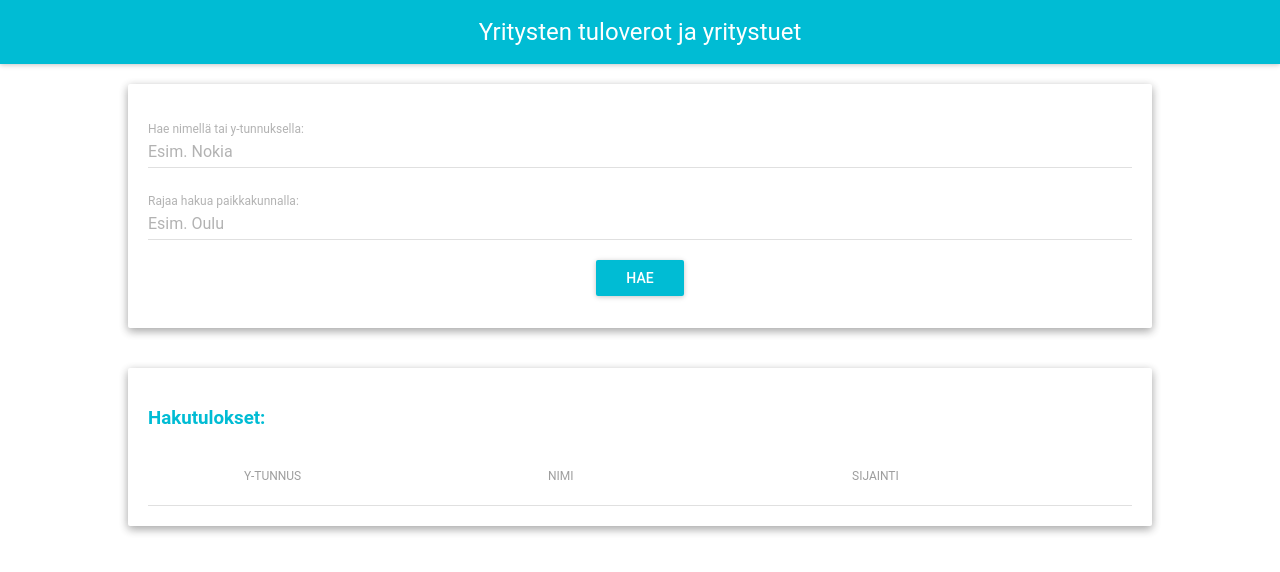
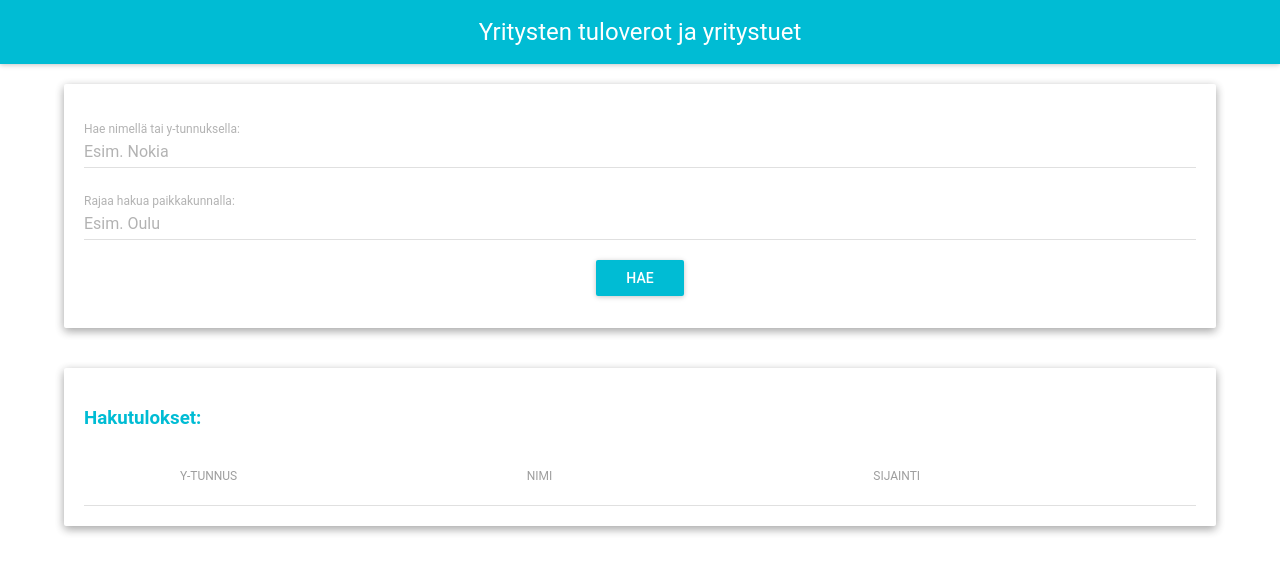
Before and after one commit to juperala/taxes-and-subsidies, a React (Create React App) app in the folder verotuki-react-app/: page / in a window 1280 px wide. Shown: the top 572 px of the page. Built offline with nearby package versions, Linux system fonts and the light colour scheme.

Commit message:
Refactored react app, updated API params.

```diff
--- a/verotuki-react-app/src/App.js
+++ b/verotuki-react-app/src/App.js
@@ -1,27 +1,15 @@
 import React, { Component } from "react";
-//import logo from "./logo.svg";
 import "./App.css";
 import { Switch, Route, withRouter } from "react-router-dom";
 import AppBar from "material-ui/AppBar";
-import AutoComplete from "material-ui/AutoComplete";
-import datasource from "./datasource";
 import Paper from "material-ui/Paper";
-import RaisedButton from "material-ui/RaisedButton";
-import { cyan500 } from "material-ui/styles/colors.js";
-import {
-  Table,
-  TableBody,
-  TableHeader,
-  TableHeaderColumn,
-  TableRow,
-  TableRowColumn
-} from "material-ui/Table";
-import TextField from "material-ui/TextField";
+import SearchForm from "./SearchForm";
 import CompanyDetails from "./CompanyDetails";
+import CompanyList from "./CompanyList";
 
-const style = {
+const paperStyle = {
   height: "80%",
-  width: "80%",
+  width: "90%",
   margin: 20,
   padding: 20,
   textAlign: "center",
@@ -35,30 +23,22 @@ class App extends Component {
       search: undefined,
       companies: []
     };
-    this.handleSearchByName = this.handleSearchByName.bind(this);
-    this.handleSearchByCounty = this.handleSearchByCounty.bind(this);
+    this.doSearch = this.doSearch.bind(this);
     this.handleCellClick = this.handleCellClick.bind(this);
   }
 
-  handleSearchByName(event, value) {
-    this.setState({ search: value });
-  }
+  doSearch(name, county) {
+    console.log(`doSearch: ${name},  ${county}`);
+    let query = `https://auutvau7zj.execute-api.eu-west-1.amazonaws.com/prod/verotukiAPI?`;
+    if (name && county) {
+      query = query.concat(`name=${name}&county=${county}`);
+    } else if (name) {
+      query = query.concat(`name=${name}`);
+    } else if (county) {
+      query = query.concat(`county=${county}`);
+    }
 
-  doSearch() {
-    fetch(
-      `https://auutvau7zj.execute-api.eu-west-1.amazonaws.com/prod/verotukiAPI?name=${
-        this.state.search
-      }`
-    )
-      .then(result => result.json())
-      .then(companies => this.setState({ companies }));
-  }
-
-  handleSearchByCounty(value, index) {
-    console.log(`handleSearchByCounty: ${value},  ${index}`);
-    fetch(
-      `https://auutvau7zj.execute-api.eu-west-1.amazonaws.com/prod/verotukiAPI?county=${value}`
-    )
+    fetch(query)
       .then(result => result.json())
       .then(companies => this.setState({ companies }));
   }
@@ -69,87 +49,27 @@ class App extends Component {
   }
 
   render() {
-    const rows = this.state.companies.map(company => {
-      return (
-        <TableRow key={company.id}>
-          <TableRowColumn>{company.id}</TableRowColumn>
-          <TableRowColumn>{company.name}</TableRowColumn>
-          <TableRowColumn>{company.county}</TableRowColumn>
-        </TableRow>
-      );
-    });
-
     return (
-      <div style={{ textAlign: "center" }} /* className="App" */>
+      <div style={{ textAlign: "center" }}>
         <AppBar
-          showMenuIconButton={false} title="Yritysten tuloverot ja yritystuet"
+          showMenuIconButton={false}
+          title="Yritysten tuloverot ja yritystuet"
         />
-        <Paper style={style} zDepth={2}>
-          <div style={{ textAlign: "left" }}>
-            {/* <h1>Hae tietoja:</h1> */}
-            <TextField
-              hintText="Esim. Nokia"
-              onChange={this.handleSearchByName}
-              onKeyPress={ev => {
-                console.log(`Pressed keyCode ${ev.key}`);
-                if (ev.key === "Enter") {
-                  this.doSearch();
-                  ev.preventDefault();
-                }
-              }}
-              floatingLabelText="Hae nimellä tai y-tunnuksella:"
-              floatingLabelFixed={true}
-              fullWidth={true}
-            />
-            <AutoComplete
-              hintText="Esim. Oulu"
-              dataSource={datasource}
-              onNewRequest={this.handleSearchByCounty}
-              filter={AutoComplete.caseInsensitiveFilter}
-              floatingLabelText="Rajaa hakua paikkakunnalla:"
-              floatingLabelFixed={true}
-              fullWidth={true}
-            />
-            <div style={{ textAlign: "center" }} /* className="App" */>
-              <RaisedButton
-                label="HAE"
-                primary={true}
-                style={{
-                  margin: 12
-                }}
-              />
-            </div>
-          </div>
+        <Paper style={paperStyle} zDepth={2}>
+          <SearchForm doSearch={this.doSearch} />
         </Paper>
 
-        <Paper style={style} zDepth={2}>
+        <Paper style={paperStyle} zDepth={2}>
           <div style={{ textAlign: "left" }}>
             <Switch>
               <Route path="/company/:id" component={CompanyDetails} />
               <Route
                 path="/"
                 render={() => (
-                  <div>
-                  <h3 style={{color: cyan500}}>Hakutulokset:</h3>
-                    <Table
-                      selectable={false}
-                      onCellClick={this.handleCellClick}
-                    >
-                      <TableHeader
-                        displaySelectAll={false}
-                        enableSelectAll={false}
-                      >
-                        <TableRow>
-                          <TableHeaderColumn>Y-TUNNUS</TableHeaderColumn>
-                          <TableHeaderColumn>NIMI</TableHeaderColumn>
-                          <TableHeaderColumn>SIJAINTI</TableHeaderColumn>
-                        </TableRow>
-                      </TableHeader>
-                      <TableBody displayRowCheckbox={false} showRowHover>
-                        {rows}
-                      </TableBody>
-                    </Table>
-                  </div>
+                  <CompanyList
+                    handleCellClick={this.handleCellClick}
+                    companies={this.state.companies}
+                  />
                 )}
               />
             </Switch>
--- /dev/null
+++ b/verotuki-react-app/src/CompanyList.js
@@ -0,0 +1,42 @@
+import React from "react";
+import { cyan500 } from "material-ui/styles/colors.js";
+import {
+  Table,
+  TableBody,
+  TableHeader,
+  TableHeaderColumn,
+  TableRow,
+  TableRowColumn
+} from "material-ui/Table";
+
+const companyList = props => {
+  const rows = props.companies.map(company => {
+    return (
+      <TableRow key={company.id}>
+        <TableRowColumn>{company.id}</TableRowColumn>
+        <TableRowColumn>{company.name}</TableRowColumn>
+        <TableRowColumn>{company.county}</TableRowColumn>
+      </TableRow>
+    );
+  });
+
+  return (
+    <div>
+      <h3 style={{ color: cyan500 }}>Hakutulokset:</h3>
+      <Table selectable={false} onCellClick={props.handleCellClick}>
+        <TableHeader displaySelectAll={false} enableSelectAll={false}>
+          <TableRow>
+            <TableHeaderColumn>Y-TUNNUS</TableHeaderColumn>
+            <TableHeaderColumn>NIMI</TableHeaderColumn>
+            <TableHeaderColumn>SIJAINTI</TableHeaderColumn>
+          </TableRow>
+        </TableHeader>
+        <TableBody displayRowCheckbox={false} showRowHover>
+          {rows}
+        </TableBody>
+      </Table>
+    </div>
+  );
+};
+
+export default companyList;
--- /dev/null
+++ b/verotuki-react-app/src/SearchForm.js
@@ -0,0 +1,72 @@
+import React, { Component } from "react";
+import TextField from "material-ui/TextField";
+import AutoComplete from "material-ui/AutoComplete";
+import RaisedButton from "material-ui/RaisedButton";
+import datasource from "./datasource";
+
+class SearchForm extends Component {
+  constructor(props) {
+    super(props);
+    this.state = {
+      name: null,
+      county: null
+    };
+    this.handleUpdateName = this.handleUpdateName.bind(this);
+    this.handleUpdateCounty = this.handleUpdateCounty.bind(this);
+    this.handleSearch = this.handleSearch.bind(this);
+  }
+
+  handleUpdateName(event, value) {
+    this.setState({ name: value });
+  }
+
+  handleUpdateCounty(value, source, params) {
+    this.setState({ county: value });
+  }
+
+  handleSearch(event = null) {
+      this.props.doSearch(this.state.name, this.state.county);
+  }
+
+  render() {
+    return (
+      <div style={{ textAlign: "left" }}>
+        <TextField
+          hintText="Esim. Nokia"
+          onChange={this.handleUpdateName}
+          onKeyPress={ev => {
+            console.log(`Pressed keyCode ${ev.key}`);
+            if (ev.key === "Enter") {
+              this.handleSearch();
+              ev.preventDefault();
+            }
+          }}
+          floatingLabelText="Hae nimellä tai y-tunnuksella:"
+          floatingLabelFixed={true}
+          fullWidth={true}
+        />
+        <AutoComplete
+          hintText="Esim. Oulu"
+          dataSource={datasource}
+          onUpdateInput={this.handleUpdateCounty}
+          filter={AutoComplete.caseInsensitiveFilter}
+          floatingLabelText="Rajaa hakua paikkakunnalla:"
+          floatingLabelFixed={true}
+          fullWidth={true}
+        />
+        <div style={{ textAlign: "center" }}>
+          <RaisedButton
+            label="HAE"
+            primary={true}
+            onClick={this.handleSearch}
+            style={{
+              margin: 12
+            }}
+          />
+        </div>
+      </div>
+    );
+  }
+}
+
+export default SearchForm;
```
Also changed, not shown: 1 other file (tests, documents, lock files or other folders).
